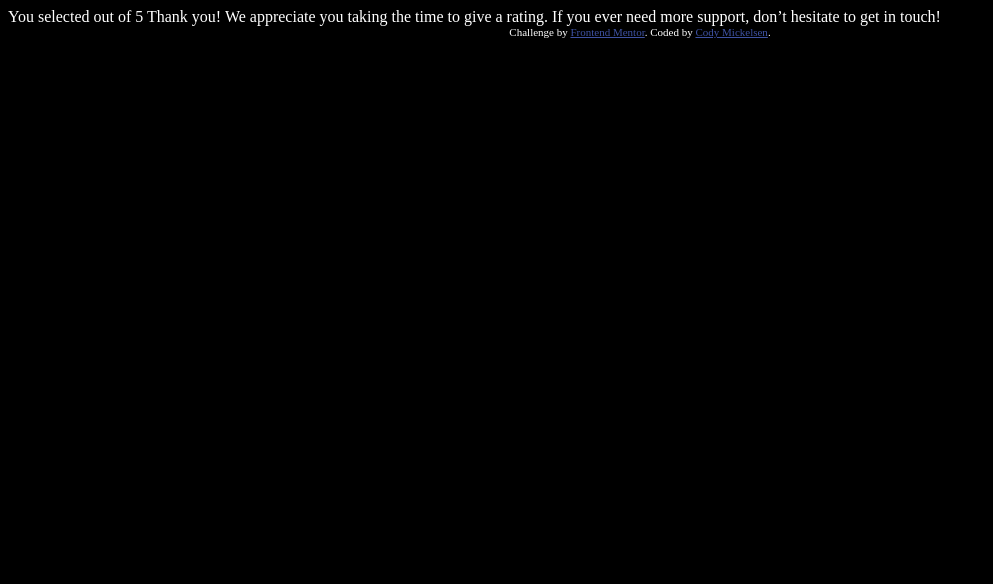
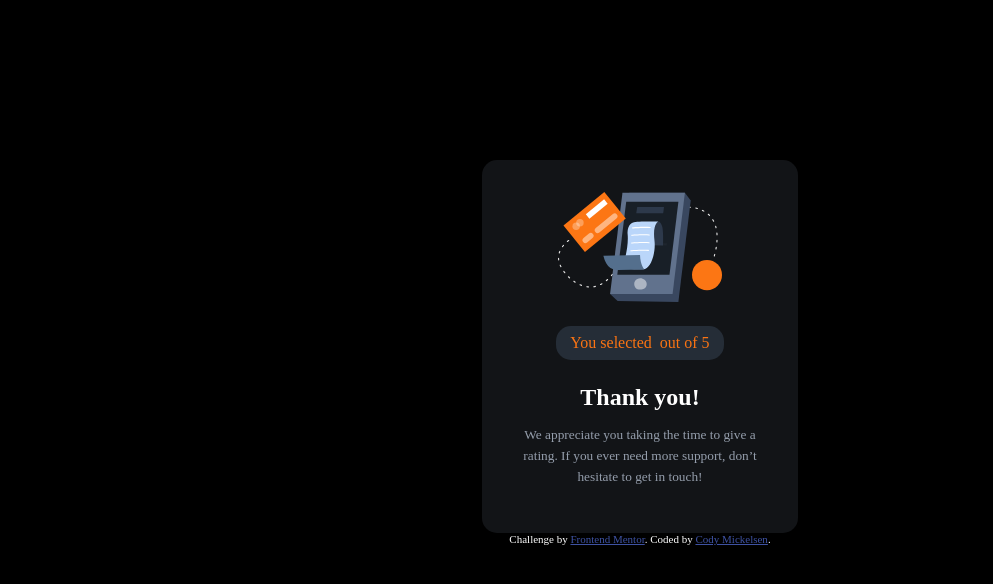
Before and after one commit to cody-mick/reactive-rating-component, a plain HTML site: page index.html in a window 1280 px wide. Both pictures are taken after a click on the element "SUBMIT". Shown: the whole page, without its empty margins (0-993 px from the left). Drawn offline with Linux system fonts and the light colour scheme.

Commit message:
finished I think?

```diff
--- a/index.html
+++ b/index.html
@@ -1,31 +1,49 @@
 <!DOCTYPE html>
 <html lang="en">
 	<head>
-  <meta charset="UTF-8">
-  <meta name="viewport" content="width=device-width, initial-scale=1.0"> <!-- displays site properly based on user's device -->
+		<meta charset="UTF-8" />
+		<meta name="viewport" content="width=device-width, initial-scale=1.0" />
+		<!-- displays site properly based on user's device -->
 
 		<title>Frontend Mentor | Interactive rating component</title>
-  <link rel="stylesheet" href="styles.css">
-  <link rel="shortcut icon" href="images/favicon-32x32.png" type="image/x-icon">
-  <link rel="preconnect" href="https://fonts.googleapis.com">
-  <link rel="preconnect" href="https://fonts.gstatic.com" crossorigin>
-  <link href="https://fonts.googleapis.com/css2?family=Overpass:wght@400;700&display=swap" rel="stylesheet">
+		<link rel="stylesheet" href="styles.css" />
+		<link
+			rel="shortcut icon"
+			href="images/favicon-32x32.png"
+			type="image/x-icon"
+		/>
+		<link rel="preconnect" href="https://fonts.googleapis.com" />
+		<link rel="preconnect" href="https://fonts.gstatic.com" crossorigin />
+		<link
+			href="https://fonts.googleapis.com/css2?family=Overpass:wght@400;700&display=swap"
+			rel="stylesheet"
+		/>
 
 		<!-- Feel free to remove these styles or customise in your own stylesheet 👍 -->
 		<style>
-    .attribution { font-size: 11px; text-align: center; }
-    .attribution a { color: hsl(228, 45%, 44%); }
+			.attribution {
+				font-size: 11px;
+				text-align: center;
+			}
+			.attribution a {
+				color: hsl(228, 45%, 44%);
+			}
 		</style>
 	</head>
 	<body>
-
 		<!-- Rating state start -->
 		<div class="rating-box">
-  <img class="star-icon" src="images/icon-star.svg" alt="A little star for my ratings box">
+			<img
+				class="star-icon"
+				src="images/icon-star.svg"
+				alt="A little star for my ratings box"
+			/>
 			<h1>How did we do?</h1>
 
-  <p>Please let us know how we did with your support request. All feedback is appreciated
-  to help us improve our offering!</p>
+			<p>
+				Please let us know how we did with your support request. All feedback is
+				appreciated to help us improve our offering!
+			</p>
 			<div class="rating-number">
 				<div class="number 1">1</div>
 				<div class="number 2">2</div>
@@ -33,27 +51,35 @@
 				<div class="number 4">4</div>
 				<div class="number 5">5</div>
 			</div>
-<div class="rating-submit">Submit</div>
+			<div class="rating-submit" onclick="getRating()">Submit</div>
 		</div>
 
 		<!-- Rating state end -->
 
 		<!-- Thank you state start -->
 		<div class="thank-you hidden">
-  You selected <span class="rating"></span> out of 5
-
-  Thank you!
-
-  We appreciate you taking the time to give a rating. If you ever need more support,
-  don’t hesitate to get in touch!
+			<img
+				src="images/illustration-thank-you.svg"
+				alt="Thank you for your rating!"
+				class="thank-you-icon"
+			/>
+			<div class="rating-display">
+				You selected&nbsp;<span class="rating"></span>&nbsp;out of 5
+			</div>
+			<div class="thank-you-title">Thank you!</div>
+			<p class="thank-you-text">
+				We appreciate you taking the time to give a rating. If you ever need
+				more support, don’t hesitate to get in touch!
+			</p>
 
 			<!-- Thank you state end -->
 		</div>
 
-
 		<div class="attribution">
-    Challenge by <a href="https://www.frontendmentor.io?ref=challenge" target="_blank">Frontend Mentor</a>.
-    Coded by <a href="#">Cody Mickelsen</a>.
+			Challenge by
+			<a href="https://www.frontendmentor.io?ref=challenge" target="_blank"
+				>Frontend Mentor</a
+			>. Coded by <a href="#">Cody Mickelsen</a>.
 		</div>
 		<script src="review.js"></script>
 	</body>
--- a/review.js
+++ b/review.js
@@ -2,18 +2,25 @@ let ratingBox = document.querySelector(".rating-box");
 let thankYouBox = document.querySelector(".thank-you");
 let submitBtn = document.querySelector(".rating-submit");
 
-submitBtn.addEventListener("click", function(event){
-    ratingBox.classList.add("hidden");
-    thankYouBox.classList.remove("hidden");
+submitBtn.addEventListener("click", function (event) {
+	ratingBox.classList.add("hidden");
+	thankYouBox.classList.remove("hidden");
 });
 
-let ratings = document.querySelectorAll(".number");
-ratings.forEach(rating => {
-    rating.addEventListener("click", function(event) {
-        if (rating.classList.contains("selected")) {
-            rating.classList.remove("selected");
-        } else {
-            rating.classList.add("selected");
-        };
-    })
-});
+let ratings = [...document.querySelectorAll(".number")];
+let selectedItem;
+
+for (const rating of ratings) {
+	rating.addEventListener("click", (e) => {
+		selectedItem && selectedItem.classList.remove("selected");
+		selectedItem = e.target;
+		e.target.classList.add("selected");
+	});
+}
+
+// Get rating number and pass into the DOM for display on the thank you page
+function getRating() {
+	let rating = document.querySelector(".selected").textContent;
+	let ratingDisplay = document.querySelector(".rating");
+	ratingDisplay.textContent = " " + rating + " ";
+}
--- a/styles.css
+++ b/styles.css
@@ -10,7 +10,7 @@
 	--body-font-size: 15px;
 	--fw-400: 400;
 	--fw-700: 700;
-    --font: 'Overpass', sans-serif;
+	--font: "Overpass", sans-serif;
 }
 
 body {
@@ -18,10 +18,12 @@ body {
 	color: var(--neutral-white);
 }
 
-.rating-box {
+.rating-box,
+.thank-you {
 	background-color: var(--neutral-very-dark-blue);
 	width: 20%;
-    margin: auto;
+	margin: 0 auto;
+	margin-top: 10rem;
 	border-radius: 15px;
 	display: flex;
 	flex-direction: column;
@@ -100,6 +102,45 @@ body {
 	color: var(--primary-orange);
 }
 
+.thank-you-icon {
+	width: 65%;
+	margin: auto;
+}
+
+.rating-display {
+	color: var(--primary-orange);
+	padding: 8px;
+	background-color: var(--neutral-dark-blue);
+	border-radius: 15px;
+	display: flex;
+	justify-content: center;
+	align-items: center;
+	width: 60%;
+	margin: auto;
+	margin-top: 1.5rem;
+	margin-bottom: 1.5rem;
+}
+
+.thank-you-title {
+	font-size: 1.5rem;
+	font-weight: var(--fw-700);
+	text-align: center;
+}
+
+.thank-you-text {
+	color: var(--neutral-light-gray);
+	text-align: center;
+	line-height: 1.6;
+	font-size: smaller;
+}
+
 .hidden {
 	display: none;
 }
+
+@media screen and (max-width: 375px) {
+	.rating-box,
+	.thank-you {
+		width: 80%;
+	}
+}
```
Lines whose indentation alone changed are shown as unchanged.
